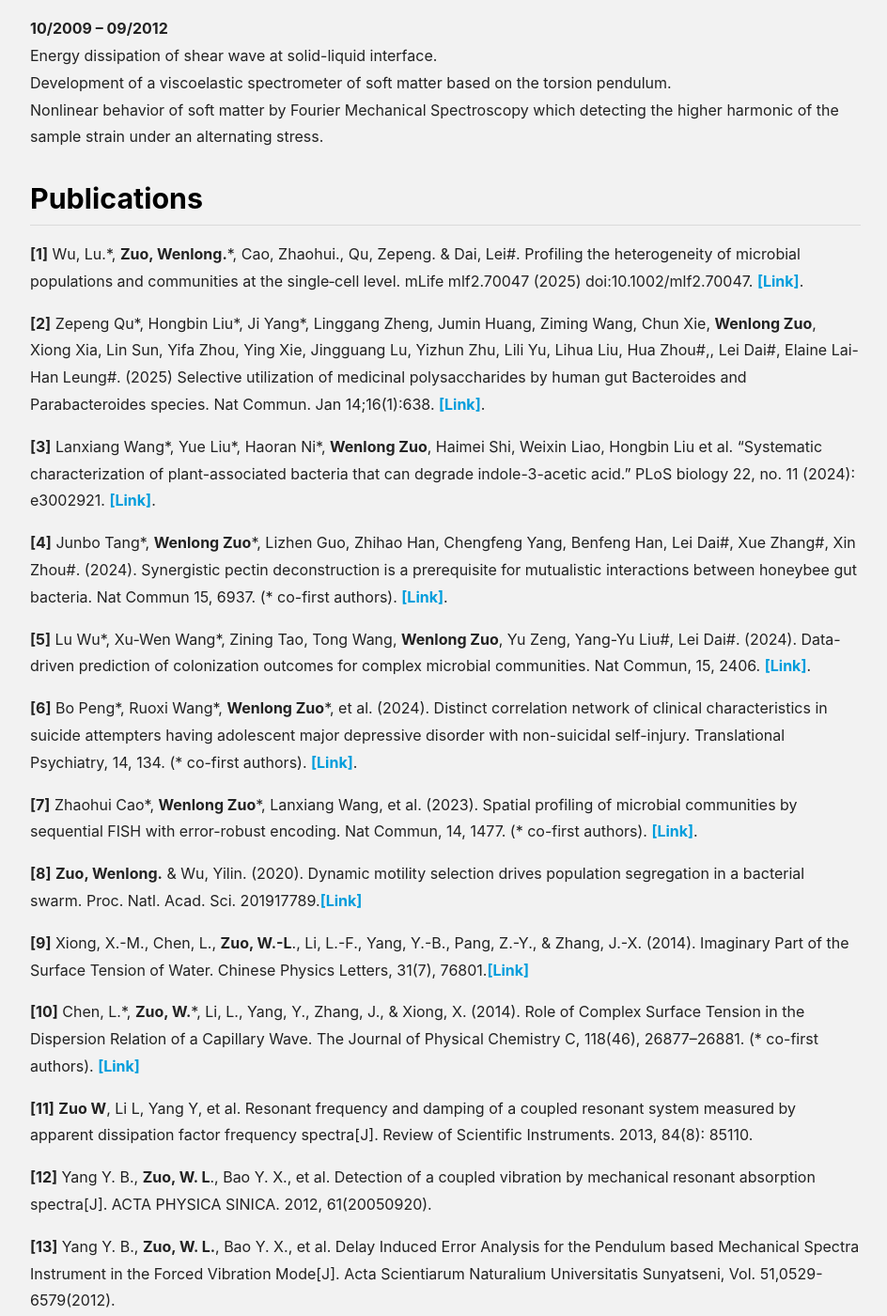
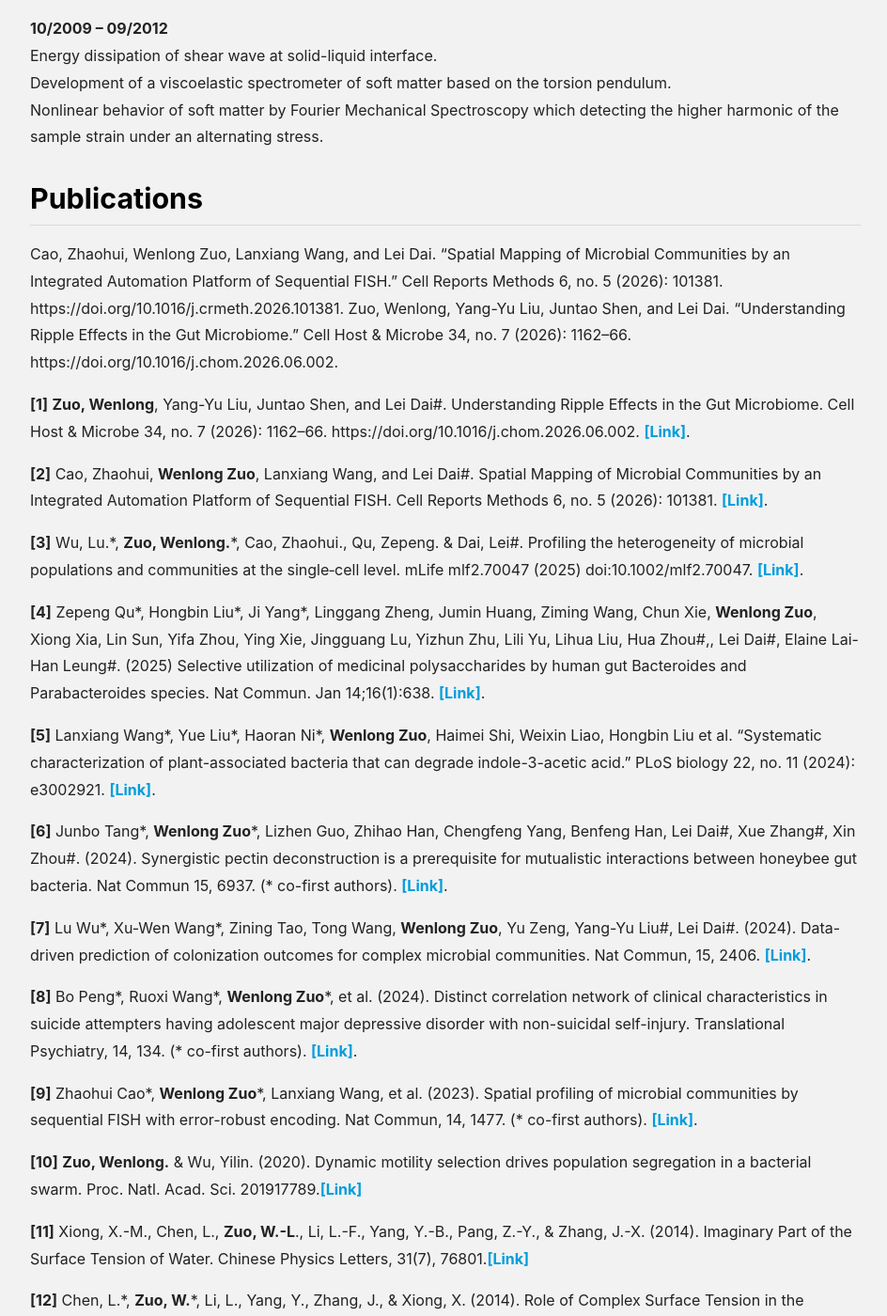
Before and after one commit to JacobZuo/jacobzuo.github.io, a Jekyll site: the page built from about.md, in a window 1280 px wide and 1400 px high, scrolled down 2027 px. Shown: the whole window at 94% size, without its empty margins (166-1110 px from the left). Built offline with Jekyll 4.4.1, drawn with Linux system fonts in a browser that asks for light colours; nearby versions of some CDN libraries.

Commit message:
Revise publications and add new references
Updated publication list and added new references.

```diff
--- a/about.md
+++ b/about.md
@@ -73,32 +73,41 @@
 
 
 ## Publications
+Cao, Zhaohui, Wenlong Zuo, Lanxiang Wang, and Lei Dai. “Spatial Mapping of Microbial Communities by an Integrated Automation Platform of Sequential FISH.” Cell Reports Methods 6, no. 5 (2026): 101381. https://doi.org/10.1016/j.crmeth.2026.101381.
+Zuo, Wenlong, Yang-Yu Liu, Juntao Shen, and Lei Dai. “Understanding Ripple Effects in the Gut Microbiome.” Cell Host & Microbe 34, no. 7 (2026): 1162–66. https://doi.org/10.1016/j.chom.2026.06.002.
 
-**[1]** Wu, Lu.\*, **Zuo, Wenlong.**\*, Cao, Zhaohui., Qu, Zepeng. & Dai, Lei\#. Profiling the heterogeneity of microbial populations and communities at the single‐cell level. mLife mlf2.70047 (2025) doi:10.1002/mlf2.70047. [[Link]](https://onlinelibrary.wiley.com/doi/10.1002/mlf2.70047).
 
-**[2]** Zepeng Qu\*, Hongbin Liu\*, Ji Yang\*, Linggang Zheng, Jumin Huang, Ziming Wang, Chun Xie, **Wenlong Zuo**, Xiong Xia, Lin Sun, Yifa Zhou, Ying Xie, Jingguang Lu, Yizhun Zhu, Lili Yu, Lihua Liu, Hua Zhou\#,, Lei Dai\#, Elaine Lai-Han Leung\#. (2025) Selective utilization of medicinal polysaccharides by human gut Bacteroides and Parabacteroides species. Nat Commun. Jan 14;16(1):638. [[Link]](https://www.nature.com/articles/s41467-025-55845-7).
 
-**[3]** Lanxiang Wang\*, Yue Liu\*, Haoran Ni\*, **Wenlong Zuo**, Haimei Shi, Weixin Liao, Hongbin Liu et al. "Systematic characterization of plant-associated bacteria that can degrade indole-3-acetic acid." PLoS biology 22, no. 11 (2024): e3002921. [[Link]](https://journals.plos.org/Plosbiology/article?id=10.1371/journal.pbio.3002921).
 
-**[4]** Junbo Tang\*, **Wenlong Zuo**\*, Lizhen Guo, Zhihao Han, Chengfeng Yang, Benfeng Han, Lei Dai\#, Xue Zhang\#, Xin Zhou\#. (2024). Synergistic pectin deconstruction is a prerequisite for mutualistic interactions between honeybee gut bacteria. Nat Commun 15, 6937. (\* co-first authors). [[Link]](https://doi.org/10.1038/s41467-024-51365-y).
+**[1]** **Zuo, Wenlong**, Yang-Yu Liu, Juntao Shen, and Lei Dai\#. Understanding Ripple Effects in the Gut Microbiome. Cell Host & Microbe 34, no. 7 (2026): 1162–66. https://doi.org/10.1016/j.chom.2026.06.002. [[Link]](https://authors.elsevier.com/a/1nPAl6t8JEyQmj).
 
-**[5]** Lu Wu\*, Xu-Wen Wang\*, Zining Tao, Tong Wang, **Wenlong Zuo**, Yu Zeng, Yang-Yu Liu\#, Lei Dai\#. (2024). Data-driven prediction of colonization outcomes for complex microbial communities. Nat Commun, 15, 2406. [[Link]](https://doi.org/10.1038/s41467-024-46766-y).
+**[2]** Cao, Zhaohui, **Wenlong Zuo**, Lanxiang Wang, and Lei Dai\#. Spatial Mapping of Microbial Communities by an Integrated Automation Platform of Sequential FISH. Cell Reports Methods 6, no. 5 (2026): 101381. [[Link]](https://doi.org/10.1016/j.crmeth.2026.101381).
 
-**[6]** Bo Peng\*, Ruoxi Wang\*, **Wenlong Zuo**\*, et al. (2024). Distinct correlation network of clinical characteristics in suicide attempters having adolescent major depressive disorder with non-suicidal self-injury. Translational Psychiatry, 14, 134. (\* co-first authors). [[Link]](https://www.nature.com/articles/s41398-024-02843-w).
+**[3]** Wu, Lu.\*, **Zuo, Wenlong.**\*, Cao, Zhaohui., Qu, Zepeng. & Dai, Lei\#. Profiling the heterogeneity of microbial populations and communities at the single‐cell level. mLife mlf2.70047 (2025) doi:10.1002/mlf2.70047. [[Link]](https://onlinelibrary.wiley.com/doi/10.1002/mlf2.70047).
 
-**[7]** Zhaohui Cao\*, **Wenlong Zuo**\*, Lanxiang Wang, et al. (2023). Spatial profiling of microbial communities by sequential FISH with error-robust encoding. Nat Commun, 14, 1477. (\* co-first authors). [[Link]](https://www.nature.com/articles/s41467-023-37188-3).
+**[4]** Zepeng Qu\*, Hongbin Liu\*, Ji Yang\*, Linggang Zheng, Jumin Huang, Ziming Wang, Chun Xie, **Wenlong Zuo**, Xiong Xia, Lin Sun, Yifa Zhou, Ying Xie, Jingguang Lu, Yizhun Zhu, Lili Yu, Lihua Liu, Hua Zhou\#,, Lei Dai\#, Elaine Lai-Han Leung\#. (2025) Selective utilization of medicinal polysaccharides by human gut Bacteroides and Parabacteroides species. Nat Commun. Jan 14;16(1):638. [[Link]](https://www.nature.com/articles/s41467-025-55845-7).
 
-**[8]** **Zuo, Wenlong.** & Wu, Yilin. (2020). Dynamic motility selection drives population segregation in a bacterial swarm. Proc. Natl. Acad. Sci. 201917789.[[Link]](https://www.pnas.org/content/117/9/4693)
+**[5]** Lanxiang Wang\*, Yue Liu\*, Haoran Ni\*, **Wenlong Zuo**, Haimei Shi, Weixin Liao, Hongbin Liu et al. "Systematic characterization of plant-associated bacteria that can degrade indole-3-acetic acid." PLoS biology 22, no. 11 (2024): e3002921. [[Link]](https://journals.plos.org/Plosbiology/article?id=10.1371/journal.pbio.3002921).
 
-**[9]** Xiong, X.-M., Chen, L., **Zuo, W.-L**., Li, L.-F., Yang, Y.-B., Pang, Z.-Y., & Zhang, J.-X. (2014). Imaginary Part of the Surface Tension of Water. Chinese Physics Letters, 31(7), 76801.[[Link]](https://iopscience.iop.org/article/10.1088/0256-307X/31/7/076801/meta)
+**[6]** Junbo Tang\*, **Wenlong Zuo**\*, Lizhen Guo, Zhihao Han, Chengfeng Yang, Benfeng Han, Lei Dai\#, Xue Zhang\#, Xin Zhou\#. (2024). Synergistic pectin deconstruction is a prerequisite for mutualistic interactions between honeybee gut bacteria. Nat Commun 15, 6937. (\* co-first authors). [[Link]](https://doi.org/10.1038/s41467-024-51365-y).
 
-**[10]** Chen, L.\*, **Zuo, W.**\*, Li, L., Yang, Y., Zhang, J., & Xiong, X. (2014). Role of Complex Surface Tension in the Dispersion Relation of a Capillary Wave. The Journal of Physical Chemistry C, 118(46), 26877–26881. (\* co-first authors). [[Link]](https://pubs.acs.org/doi/abs/10.1021/jp509191b)
+**[7]** Lu Wu\*, Xu-Wen Wang\*, Zining Tao, Tong Wang, **Wenlong Zuo**, Yu Zeng, Yang-Yu Liu\#, Lei Dai\#. (2024). Data-driven prediction of colonization outcomes for complex microbial communities. Nat Commun, 15, 2406. [[Link]](https://doi.org/10.1038/s41467-024-46766-y).
 
-**[11]** **Zuo W**, Li L, Yang Y, et al. Resonant frequency and damping of a coupled resonant system measured by apparent dissipation factor frequency spectra[J]. Review of Scientific Instruments. 2013, 84(8): 85110.
+**[8]** Bo Peng\*, Ruoxi Wang\*, **Wenlong Zuo**\*, et al. (2024). Distinct correlation network of clinical characteristics in suicide attempters having adolescent major depressive disorder with non-suicidal self-injury. Translational Psychiatry, 14, 134. (\* co-first authors). [[Link]](https://www.nature.com/articles/s41398-024-02843-w).
 
-**[12]** Yang Y. B., **Zuo, W. L**., Bao Y. X., et al. Detection of a coupled vibration by mechanical resonant absorption spectra[J]. ACTA PHYSICA SINICA. 2012, 61(20050920).
+**[9]** Zhaohui Cao\*, **Wenlong Zuo**\*, Lanxiang Wang, et al. (2023). Spatial profiling of microbial communities by sequential FISH with error-robust encoding. Nat Commun, 14, 1477. (\* co-first authors). [[Link]](https://www.nature.com/articles/s41467-023-37188-3).
 
-**[13]** Yang Y. B., **Zuo, W. L.**, Bao Y. X., et al. Delay Induced Error Analysis for the Pendulum based Mechanical Spectra Instrument in the Forced Vibration Mode[J]. Acta Scientiarum Naturalium Universitatis Sunyatseni, Vol. 51,0529-6579(2012).
+**[10]** **Zuo, Wenlong.** & Wu, Yilin. (2020). Dynamic motility selection drives population segregation in a bacterial swarm. Proc. Natl. Acad. Sci. 201917789.[[Link]](https://www.pnas.org/content/117/9/4693)
+
+**[11]** Xiong, X.-M., Chen, L., **Zuo, W.-L**., Li, L.-F., Yang, Y.-B., Pang, Z.-Y., & Zhang, J.-X. (2014). Imaginary Part of the Surface Tension of Water. Chinese Physics Letters, 31(7), 76801.[[Link]](https://iopscience.iop.org/article/10.1088/0256-307X/31/7/076801/meta)
+
+**[12]** Chen, L.\*, **Zuo, W.**\*, Li, L., Yang, Y., Zhang, J., & Xiong, X. (2014). Role of Complex Surface Tension in the Dispersion Relation of a Capillary Wave. The Journal of Physical Chemistry C, 118(46), 26877–26881. (\* co-first authors). [[Link]](https://pubs.acs.org/doi/abs/10.1021/jp509191b)
+
+**[13]** **Zuo W**, Li L, Yang Y, et al. Resonant frequency and damping of a coupled resonant system measured by apparent dissipation factor frequency spectra[J]. Review of Scientific Instruments. 2013, 84(8): 85110.
+
+**[14]** Yang Y. B., **Zuo, W. L**., Bao Y. X., et al. Detection of a coupled vibration by mechanical resonant absorption spectra[J]. ACTA PHYSICA SINICA. 2012, 61(20050920).
+
+**[15]** Yang Y. B., **Zuo, W. L.**, Bao Y. X., et al. Delay Induced Error Analysis for the Pendulum based Mechanical Spectra Instrument in the Forced Vibration Mode[J]. Acta Scientiarum Naturalium Universitatis Sunyatseni, Vol. 51,0529-6579(2012).
 
 ## Conference presentations
 
```
